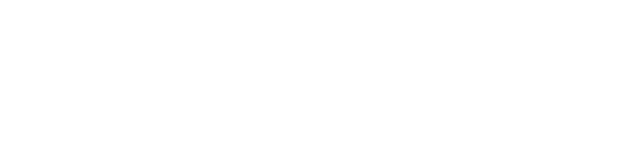
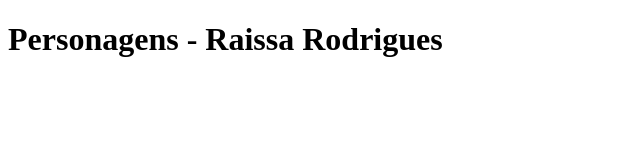
Before and after one commit to ufjf-dcc202/ufjf-dcc202-2023-3-a-atv5-RaissaRodrigues96, a website: page personagens.html in a window 1280 px wide. Shown: the whole page, without its empty margins (0-640 px from the left). Drawn offline with Linux system fonts and the light colour scheme.

Commit message:
adiciona conteúdo e parágrafo

```diff
--- a/personagens.html
+++ b/personagens.html
@@ -6,6 +6,9 @@
     <title>DCC202 - Atividade 5: Personagens - Raissa Rodrigues</title>
 </head>
 <body>
-
+    <main>
+        <h1>Personagens - Raissa Rodrigues</h1>
+        <p></p>
+    </main>
 </body>
 </html>
```
